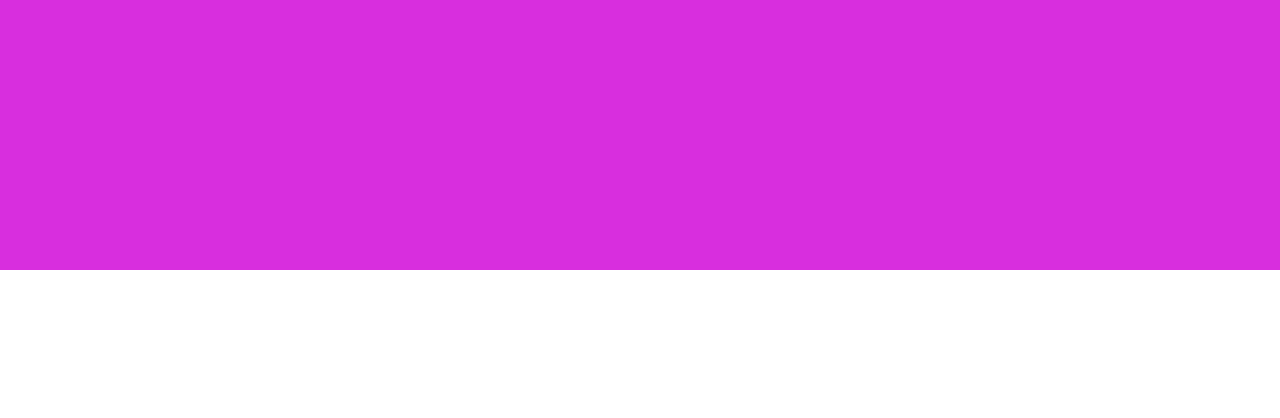
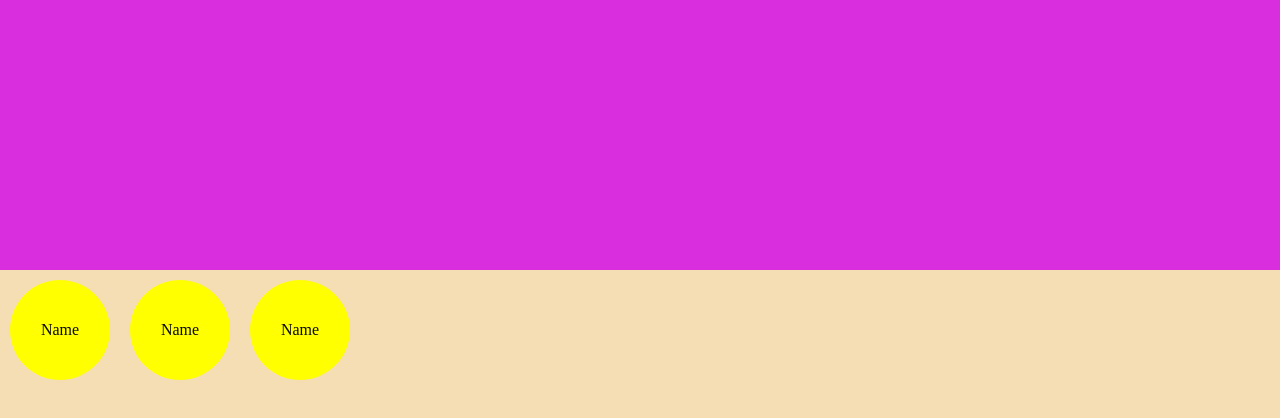
Before and after one commit to Yazdani1/SCSS-Basics, a plain HTML site: page index.html in a window 1280 px wide. Shown: the part 530-948 px from the top of the page. Before the commit the page ends 800 px from the top, so only its background shows below. Drawn offline with Linux system fonts and the light colour scheme.

Commit message:
Sass Basics

```diff
--- a/index.html
+++ b/index.html
@@ -5,8 +5,22 @@
   </head>
   <body>
     <header class="main_header">
-      <h1>hello </h1>
+      <h1>hello</h1>
       <p>we are learning..</p>
     </header>
+
+    <div class="container-items">
+      <div class="circle-items">
+        <p>Name</p>
+      </div>
+
+      <div class="circle-items">
+        <p>Name</p>
+      </div>
+
+      <div class="circle-items">
+        <p>Name</p>
+      </div>
+    </div>
   </body>
 </html>
--- a/scss/main.scss
+++ b/scss/main.scss
@@ -38,3 +38,30 @@
     }
   }
 }
+
+
+.container-items{
+
+    height: 30vh;
+    width: 100vw;
+    background-color: wheat;
+    display: flex;
+    .circle-items{
+        height: 100px;
+        width: 100px;
+        margin: 10px;
+        background-color: yellow;
+        color: rgb(10, 10, 10);
+        border-radius: 90px;
+        p{
+            @include flexproperties;
+            height: 100px;
+            width: 100px;
+        }
+        &:hover{
+            background-color: yellowgreen;
+            cursor: pointer;
+        }
+    }
+
+}
```
Also changed, not shown: scss/main.css, 1 other file.
